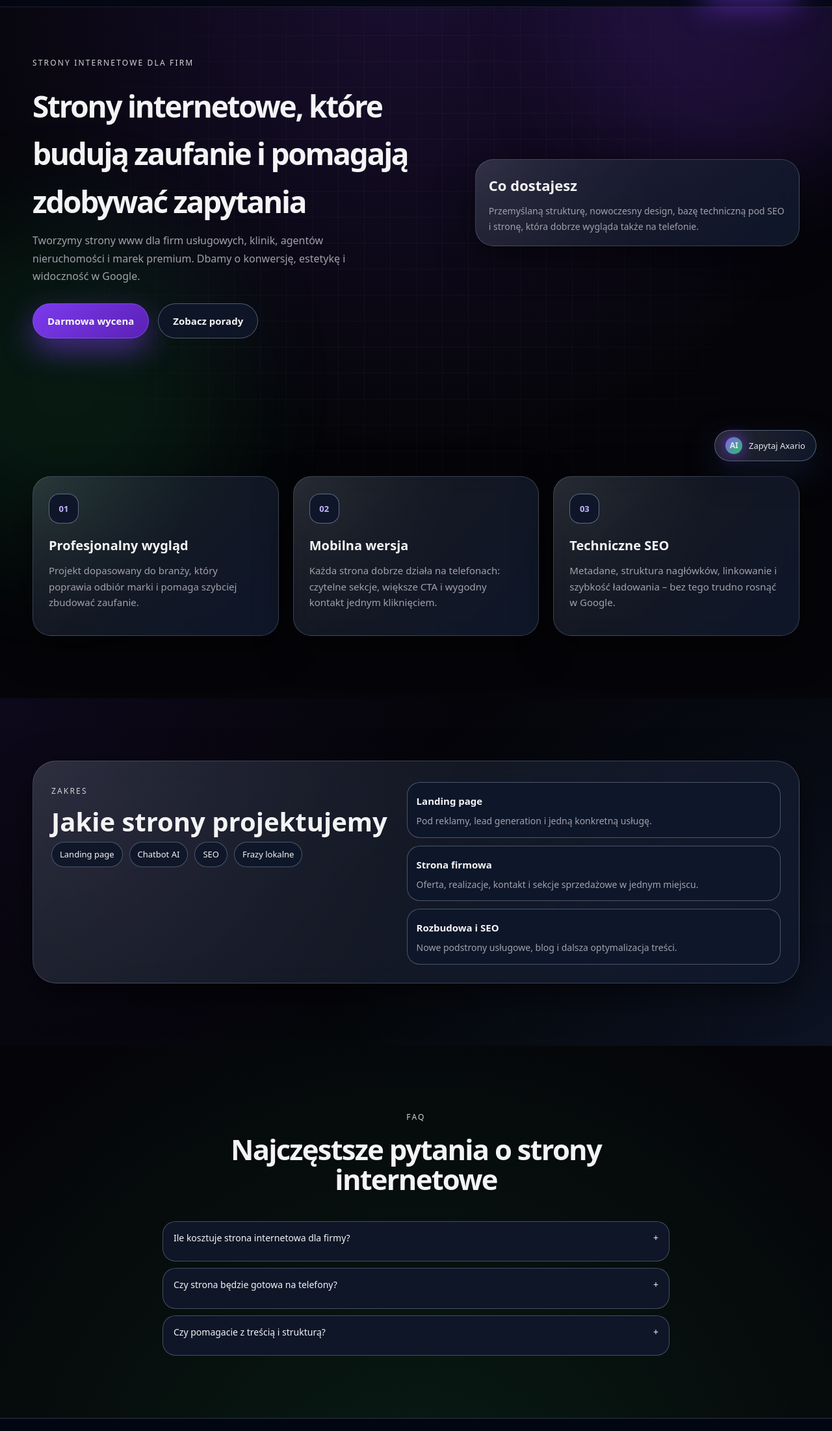
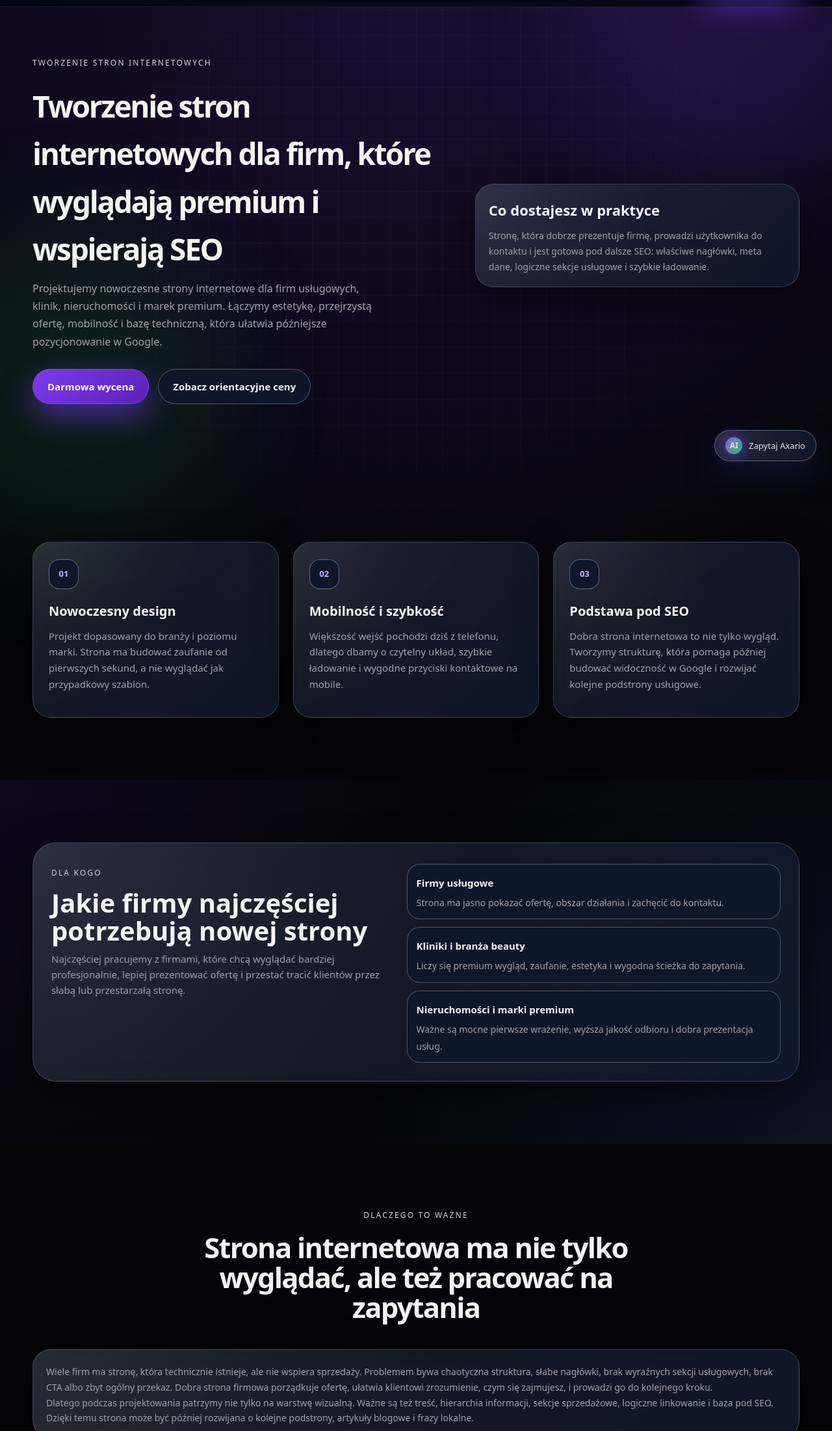
Before and after one commit to alexanderszczebel-stack/Axario, a plain HTML site: page strony-internetowe.html in a window 1280 px wide. Shown: the part 66-2269 px from the top of the page at 65% size. Drawn offline with Linux system fonts and the light colour scheme.

Commit message:
Poprawa SEO strony usługi strony internetowe

```diff
--- a/strony-internetowe.html
+++ b/strony-internetowe.html
@@ -3,27 +3,58 @@
   <head>
     <meta charset="UTF-8" />
     <meta name="viewport" content="width=device-width, initial-scale=1" />
-    <title>Strony internetowe dla firm | Axario</title>
-    <meta name="description" content="Projektujemy nowoczesne strony internetowe dla firm usługowych. Premium design, mobilna wersja, szybkie ładowanie i baza pod SEO." />
+    <title>Tworzenie stron internetowych dla firm i SEO | Axario</title>
+    <meta
+      name="description"
+      content="Tworzymy nowoczesne strony internetowe dla firm oraz bazę pod SEO. Projekt, treść, mobilność i konwersja w jednym wdrożeniu."
+    />
     <link rel="canonical" href="https://axario.pl/strony-internetowe.html" />
     <meta name="robots" content="index, follow" />
     <meta name="theme-color" content="#050509" />
     <meta property="og:type" content="website" />
-    <meta property="og:title" content="Strony internetowe dla firm | Axario" />
-    <meta property="og:description" content="Projektujemy nowoczesne strony internetowe dla firm usługowych. Premium design, mobilna wersja, szybkie ładowanie i baza pod SEO." />
+    <meta property="og:title" content="Tworzenie stron internetowych dla firm i SEO | Axario" />
+    <meta
+      property="og:description"
+      content="Tworzymy nowoczesne strony internetowe dla firm oraz bazę pod SEO. Projekt, treść, mobilność i konwersja w jednym wdrożeniu."
+    />
     <meta property="og:url" content="https://axario.pl/strony-internetowe.html" />
     <meta property="og:image" content="https://axario.pl/og-image.svg" />
     <meta name="twitter:card" content="summary_large_image" />
-    <meta name="twitter:title" content="Strony internetowe dla firm | Axario" />
-    <meta name="twitter:description" content="Projektujemy nowoczesne strony internetowe dla firm usługowych. Premium design, mobilna wersja, szybkie ładowanie i baza pod SEO." />
-    <script type="application/ld+json">{"@context":"https://schema.org","@type":"WebPage","name":'Strony internetowe dla firm | Axario',"url":"https://axario.pl/strony-internetowe.html","description":'Projektujemy nowoczesne strony internetowe dla firm usługowych. Premium design, mobilna wersja, szybkie ładowanie i baza pod SEO.'}</script>
-    <script type="application/ld+json">{"@context":"https://schema.org","@type":"Service","serviceType":"Projektowanie stron internetowych","provider":{"@type":"Organization","name":"Axario"},"areaServed":"PL"}</script>
+    <meta name="twitter:title" content="Tworzenie stron internetowych dla firm i SEO | Axario" />
+    <meta
+      name="twitter:description"
+      content="Tworzymy nowoczesne strony internetowe dla firm oraz bazę pod SEO. Projekt, treść, mobilność i konwersja w jednym wdrożeniu."
+    />
+    <script type="application/ld+json">
+      {
+        "@context": "https://schema.org",
+        "@type": "WebPage",
+        "name": "Tworzenie stron internetowych dla firm i SEO | Axario",
+        "url": "https://axario.pl/strony-internetowe.html",
+        "description": "Tworzymy nowoczesne strony internetowe dla firm oraz bazę pod SEO. Projekt, treść, mobilność i konwersja w jednym wdrożeniu."
+      }
+    </script>
+    <script type="application/ld+json">
+      {
+        "@context": "https://schema.org",
+        "@type": "Service",
+        "serviceType": "Tworzenie stron internetowych dla firm",
+        "provider": {
+          "@type": "Organization",
+          "name": "Axario",
+          "url": "https://axario.pl/"
+        },
+        "areaServed": "PL",
+        "description": "Projektowanie i wdrażanie stron internetowych dla firm z przygotowaniem pod SEO i konwersję."
+      }
+    </script>
     <link rel="stylesheet" href="styles.css" />
   </head>
   <body>
     <div class="bg-grid"></div>
     <div class="bg-glow glow-1"></div>
     <div class="bg-glow glow-2"></div>
+
     <header class="site-header">
       <div class="container nav">
         <a href="index.html" class="logo"><span class="logo-text">Axario</span></a>
@@ -38,62 +69,180 @@
         <a href="kontakt.html" class="btn btn-sm btn-primary nav-cta">Darmowa wycena</a>
       </div>
     </header>
+
     <main>
       <section class="section page-hero">
         <div class="container page-hero-inner">
           <div>
-            <div class="section-kicker">Strony internetowe dla firm</div>
-            <h1>Strony internetowe, które budują zaufanie i pomagają zdobywać zapytania</h1>
-            <p>Tworzymy strony www dla firm usługowych, klinik, agentów nieruchomości i marek premium. Dbamy o konwersję, estetykę i widoczność w Google.</p>
+            <div class="section-kicker">Tworzenie stron internetowych</div>
+            <h1>Tworzenie stron internetowych dla firm, które wyglądają premium i wspierają SEO</h1>
+            <p>
+              Projektujemy nowoczesne strony internetowe dla firm usługowych, klinik, nieruchomości
+              i marek premium. Łączymy estetykę, przejrzystą ofertę, mobilność i bazę techniczną,
+              która ułatwia późniejsze pozycjonowanie w Google.
+            </p>
             <div class="hero-actions">
               <a href="kontakt.html" class="btn btn-lg btn-primary">Darmowa wycena</a>
-              <a href="blog.html" class="btn btn-lg btn-secondary">Zobacz porady</a>
+              <a href="cennik.html" class="btn btn-lg btn-secondary">Zobacz orientacyjne ceny</a>
             </div>
           </div>
           <div class="glass content-block">
-            <h2>Co dostajesz</h2>
-            <p>Przemyślaną strukturę, nowoczesny design, bazę techniczną pod SEO i stronę, która dobrze wygląda także na telefonie.</p>
+            <h2>Co dostajesz w praktyce</h2>
+            <p>
+              Stronę, która dobrze prezentuje firmę, prowadzi użytkownika do kontaktu i jest gotowa
+              pod dalsze SEO: właściwe nagłówki, meta dane, logiczne sekcje usługowe i szybkie ładowanie.
+            </p>
           </div>
         </div>
       </section>
 
       <section class="section">
         <div class="container cards-grid three">
-          <article class="glass feature-card"><div class="feature-icon">01</div><h3>Profesjonalny wygląd</h3><p>Projekt dopasowany do branży, który poprawia odbiór marki i pomaga szybciej zbudować zaufanie.</p></article>
-          <article class="glass feature-card"><div class="feature-icon">02</div><h3>Mobilna wersja</h3><p>Każda strona dobrze działa na telefonach: czytelne sekcje, większe CTA i wygodny kontakt jednym kliknięciem.</p></article>
-          <article class="glass feature-card"><div class="feature-icon">03</div><h3>Techniczne SEO</h3><p>Metadane, struktura nagłówków, linkowanie i szybkość ładowania – bez tego trudno rosnąć w Google.</p></article>
+          <article class="glass feature-card">
+            <div class="feature-icon">01</div>
+            <h3>Nowoczesny design</h3>
+            <p>
+              Projekt dopasowany do branży i poziomu marki. Strona ma budować zaufanie od pierwszych sekund,
+              a nie wyglądać jak przypadkowy szablon.
+            </p>
+          </article>
+          <article class="glass feature-card">
+            <div class="feature-icon">02</div>
+            <h3>Mobilność i szybkość</h3>
+            <p>
+              Większość wejść pochodzi dziś z telefonu, dlatego dbamy o czytelny układ, szybkie ładowanie
+              i wygodne przyciski kontaktowe na mobile.
+            </p>
+          </article>
+          <article class="glass feature-card">
+            <div class="feature-icon">03</div>
+            <h3>Podstawa pod SEO</h3>
+            <p>
+              Dobra strona internetowa to nie tylko wygląd. Tworzymy strukturę, która pomaga później
+              budować widoczność w Google i rozwijać kolejne podstrony usługowe.
+            </p>
+          </article>
         </div>
       </section>
+
+      <section class="section section-soft">
+        <div class="container quote-panel glass">
+          <div class="quote-copy">
+            <div class="section-kicker">Dla kogo</div>
+            <h2>Jakie firmy najczęściej potrzebują nowej strony</h2>
+            <p>
+              Najczęściej pracujemy z firmami, które chcą wyglądać bardziej profesjonalnie, lepiej
+              prezentować ofertę i przestać tracić klientów przez słabą lub przestarzałą stronę.
+            </p>
+          </div>
+          <div class="stacked-list">
+            <div class="stacked-item">
+              <strong>Firmy usługowe</strong>
+              <span>Strona ma jasno pokazać ofertę, obszar działania i zachęcić do kontaktu.</span>
+            </div>
+            <div class="stacked-item">
+              <strong>Kliniki i branża beauty</strong>
+              <span>Liczy się premium wygląd, zaufanie, estetyka i wygodna ścieżka do zapytania.</span>
+            </div>
+            <div class="stacked-item">
+              <strong>Nieruchomości i marki premium</strong>
+              <span>Ważne są mocne pierwsze wrażenie, wyższa jakość odbioru i dobra prezentacja usług.</span>
+            </div>
+          </div>
+        </div>
+      </section>
+
+      <section class="section">
+        <div class="container">
+          <div class="section-heading">
+            <div class="section-kicker">Dlaczego to ważne</div>
+            <h2>Strona internetowa ma nie tylko wyglądać, ale też pracować na zapytania</h2>
+          </div>
+          <div class="glass content-block">
+            <p>
+              Wiele firm ma stronę, która technicznie istnieje, ale nie wspiera sprzedaży. Problemem
+              bywa chaotyczna struktura, słabe nagłówki, brak wyraźnych sekcji usługowych, brak CTA
+              albo zbyt ogólny przekaz. Dobra strona firmowa porządkuje ofertę, ułatwia klientowi
+              zrozumienie, czym się zajmujesz, i prowadzi go do kolejnego kroku.
+            </p>
+            <p>
+              Dlatego podczas projektowania patrzymy nie tylko na warstwę wizualną. Ważne są też treść,
+              hierarchia informacji, sekcje sprzedażowe, logiczne linkowanie i baza pod SEO. Dzięki temu
+              strona może być później rozwijana o kolejne podstrony, artykuły blogowe i frazy lokalne.
+            </p>
+          </div>
+        </div>
+      </section>
+
       <section class="section section-soft">
         <div class="container quote-panel glass">
           <div class="quote-copy">
             <div class="section-kicker">Zakres</div>
-            <h2>Jakie strony projektujemy</h2>
+            <h2>Co możemy wdrożyć razem ze stroną</h2>
             <div class="inline-links">
               <a href="landing-page.html">Landing page</a>
-              <a href="ai-chatbot.html">Chatbot AI</a>
               <a href="seo.html">SEO</a>
-              <a href="projektowanie-stron-www-warszawa.html">Frazy lokalne</a>
+              <a href="ai-chatbot.html">AI Chatbot</a>
+              <a href="blog.html">Blog</a>
             </div>
           </div>
           <div class="stacked-list">
-            <div class="stacked-item"><strong>Landing page</strong><span>Pod reklamy, lead generation i jedną konkretną usługę.</span></div>
-            <div class="stacked-item"><strong>Strona firmowa</strong><span>Oferta, realizacje, kontakt i sekcje sprzedażowe w jednym miejscu.</span></div>
-            <div class="stacked-item"><strong>Rozbudowa i SEO</strong><span>Nowe podstrony usługowe, blog i dalsza optymalizacja treści.</span></div>
-          </div>
-        </div>
-      </section>
-      <section class="section">
-        <div class="container faq">
-          <div class="section-heading"><div class="section-kicker">FAQ</div><h2>Najczęstsze pytania o strony internetowe</h2></div>
-          <div class="faq-list">
-            <button class="faq-item" type="button"><span>Ile kosztuje strona internetowa dla firmy?</span><span class="faq-icon">+</span><div class="faq-content"><p>Najprostszy landing zaczyna się od 799 zł, a pełna strona firmowa od 2499 zł. Szerszy zakres wyceniamy indywidualnie.</p></div></button>
-            <button class="faq-item" type="button"><span>Czy strona będzie gotowa na telefony?</span><span class="faq-icon">+</span><div class="faq-content"><p>Tak. Projektujemy mobile-first sekcje, większe przyciski, czytelną typografię i lekki układ pod smartfony.</p></div></button>
-            <button class="faq-item" type="button"><span>Czy pomagacie z treścią i strukturą?</span><span class="faq-icon">+</span><div class="faq-content"><p>Tak. Możemy przygotować strukturę oferty, nagłówki, sekcje sprzedażowe i bazę tekstów pod SEO.</p></div></button>
+            <div class="stacked-item">
+              <strong>Strona firmowa</strong>
+              <span>Oferta, sekcje sprzedażowe, FAQ, realizacje i kontakt w jednym spójnym układzie.</span>
+            </div>
+            <div class="stacked-item">
+              <strong>Landing page</strong>
+              <span>Pod kampanie reklamowe, jedną usługę albo konkretną akcję sprzedażową.</span>
+            </div>
+            <div class="stacked-item">
+              <strong>Rozbudowa SEO</strong>
+              <span>Podstrony usługowe, artykuły i dalsza optymalizacja widoczności w Google.</span>
+            </div>
           </div>
         </div>
       </section>
 
+      <section class="section">
+        <div class="container faq">
+          <div class="section-heading">
+            <div class="section-kicker">FAQ</div>
+            <h2>Najczęstsze pytania o tworzenie stron internetowych</h2>
+          </div>
+          <div class="faq-list">
+            <button class="faq-item" type="button">
+              <span>Ile trwa stworzenie strony internetowej dla firmy?</span>
+              <span class="faq-icon">+</span>
+              <div class="faq-content">
+                <p>
+                  Prosty landing page powstaje szybciej, a bardziej rozbudowana strona firmowa wymaga
+                  większego zakresu prac. Finalny czas zależy od liczby sekcji, treści i materiałów.
+                </p>
+              </div>
+            </button>
+            <button class="faq-item" type="button">
+              <span>Czy nowa strona pomaga w SEO?</span>
+              <span class="faq-icon">+</span>
+              <div class="faq-content">
+                <p>
+                  Sama nowa strona nie daje od razu wysokich pozycji, ale dobrze zrobiona tworzy mocną
+                  podstawę: strukturę nagłówków, meta dane, szybkość, treść i możliwość rozwoju pod frazy.
+                </p>
+              </div>
+            </button>
+            <button class="faq-item" type="button">
+              <span>Czy pomagacie z treścią i strukturą oferty?</span>
+              <span class="faq-icon">+</span>
+              <div class="faq-content">
+                <p>
+                  Tak. Możemy uporządkować ofertę, zaplanować sekcje, przygotować nagłówki i pomóc
+                  w stworzeniu lepszej komunikacji sprzedażowej na stronie.
+                </p>
+              </div>
+            </button>
+          </div>
+        </div>
+      </section>
     </main>
 
     <div class="chat-floating" aria-hidden="false">
@@ -123,16 +272,20 @@
           <input id="chatInputFloating" type="text" name="message" placeholder="Napisz wiadomość…" />
           <button type="submit" class="btn btn-primary btn-sm">Wyślij</button>
         </form>
-        <p class="chat-popup-footer">Demo – w produkcji chatbot jest dopasowany do Twojej oferty i procesu sprzedaży.</p>
+        <p class="chat-popup-footer">
+          Demo – w produkcji chatbot jest dopasowany do Twojej oferty i procesu sprzedaży.
+        </p>
       </div>
     </section>
-
 
     <footer class="site-footer">
       <div class="container footer-content">
         <div>
           <div class="logo footer-logo"><span class="logo-text">Axario</span></div>
-          <p>Nowoczesne strony internetowe dla firm w Polsce – z mocnym SEO foundation i AI chatbotem, który wspiera kontakt z klientami 24/7.</p>
+          <p>
+            Nowoczesne strony internetowe dla firm w Polsce – z mocnym SEO foundation i AI chatbotem,
+            który wspiera kontakt z klientami 24/7.
+          </p>
         </div>
         <div class="footer-links">
           <div>
```
